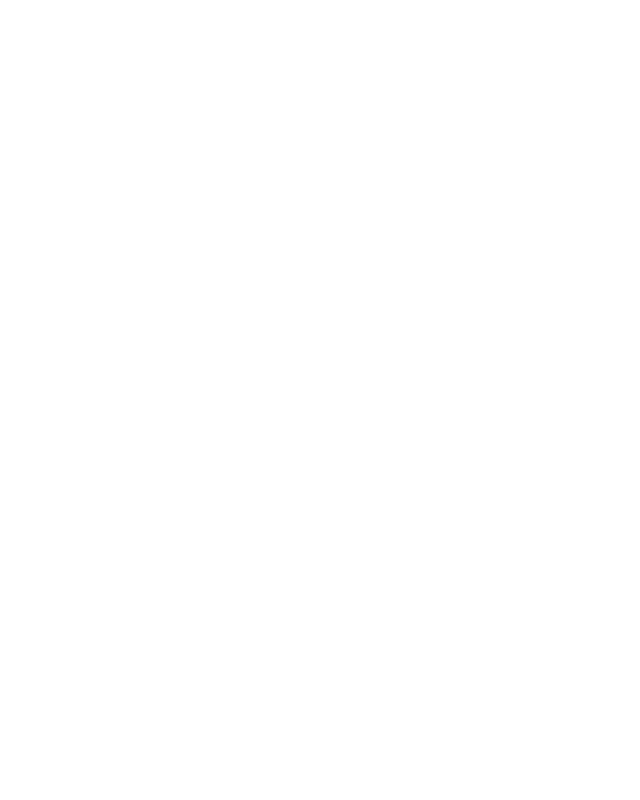
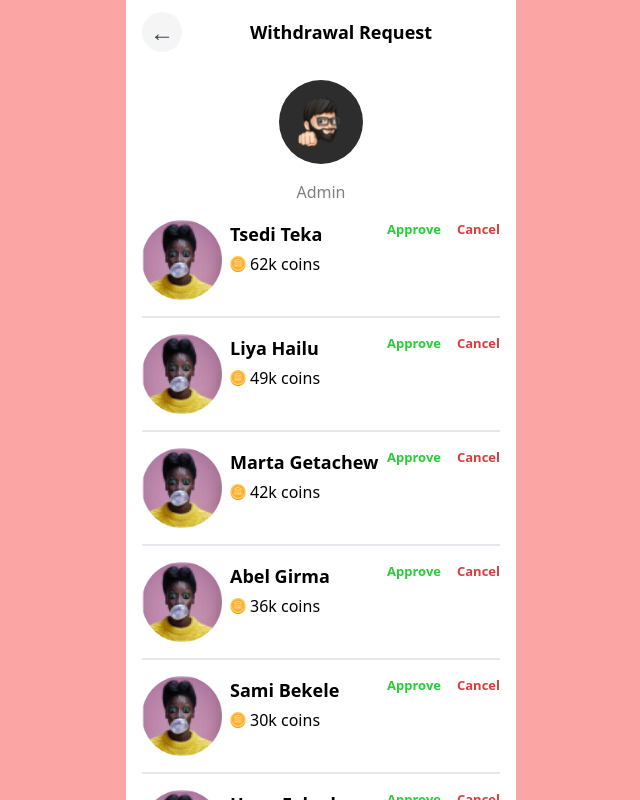
Before and after one commit to sabaif-s/FigmaToCode2, a React (Vite) app: page /withdrawalRequest in a window 1280 px wide. Before the commit this address had no page. Shown: the top 800 px of the page, without its empty margins (319-959 px from the left). Built offline with nearby package versions, Linux system fonts and the light colour scheme.

Commit message:
finishing withdrawal component

```diff
--- a/src/App.jsx
+++ b/src/App.jsx
@@ -10,6 +10,7 @@
 import EditProfile from './components/edit/EditProfile';
 import AdminDashboard from './components/dashboardAdmin/AdminDashboard';
 import Admin from './components/admin/Admin';
+import WithdrawalRequest from './components/request/WithdrawalRequest';
 function App() {
 
 
@@ -26,6 +27,7 @@
       <Route path="/edit" element={<EditProfile/>}/>
       <Route path="/admin" element={<Admin/>}/>
       <Route path="/adminDash" element={<AdminDashboard/>}/>
+      <Route path="/withdrawalRequest" element={<WithdrawalRequest/>}/>
     </Routes>
   </Router>
   )
--- a/src/components/admin/AdminTop.jsx
+++ b/src/components/admin/AdminTop.jsx
@@ -2,8 +2,10 @@
 import { motion } from 'framer-motion';
 import bellIcon from "../../assets/imageDashboard/notification.png";
 import userIcon from "../../assets/profile.png";
+import { useNavigate } from 'react-router-dom';
 
 const AdminHeader = () => {
+    const Navigate=useNavigate();
   return (
     <motion.div
       className="flex w-full justify-between items-center bg-white"
@@ -48,7 +50,11 @@
           animate={{ opacity: 1, x: 0 }}
           transition={{ duration: 0.5, delay: 0 }}
         >
-          <img src={userIcon} alt="User" className="w-6 h-6 rounded-full" />
+          <img
+          onClick={()=>{
+            Navigate("/adminDash");
+          }}
+          src={userIcon} alt="User" className="w-6 h-6 rounded-full" />
         </motion.button>
       </div>
     </motion.div>
--- a/src/components/dashboard/data.js
+++ b/src/components/dashboard/data.js
@@ -38,6 +38,12 @@
     id: 6,
     name: "Hana Fekadu",
     coins: "24k coins", // Reduced coins
+    imageUser: imageUser, // Replace with actual user image path
+  },
+  {
+    id: 7,
+    name: "Hanan Fekadu",
+    coins: "23k coins", // Reduced coins
     imageUser: imageUser, // Replace with actual user image path
   },
 ];
--- a/src/components/dashboardAdmin/AdminDashboard.jsx
+++ b/src/components/dashboardAdmin/AdminDashboard.jsx
@@ -14,17 +14,12 @@
     { label: "Log out", description: "Further secure your account for safety" },
   ];
 
-//   useEffect(() => {
-//     if (activeIndex === 1) {
-//       Navigate("/coin");
-//     }
-//     if (activeIndex === 2) {
-//       Navigate("/withdraw");
-//     }
-//     if (activeIndex === 0) {
-//       Navigate("/edit");
-//     }
-//   }, [activeIndex]);
+  useEffect(() => {
+    if (activeIndex == 0) {
+      Navigate("/withdrawalRequest");
+    }
+
+  }, [activeIndex]);
 
   return (
     <div className="flex justify-center md:items-center md:h-screen md:bg-red-300">
--- /dev/null
+++ b/src/components/request/WithdrawalRequest.jsx
@@ -0,0 +1,162 @@
+import React, { useState, useEffect } from "react";
+import { motion } from "framer-motion";
+import { useNavigate } from "react-router-dom";
+import { referralsData } from "../dashboard/data";
+import iconCoin from "../../assets/imageDashboard/coinIcon.png";
+
+const WithdrawalRequest = () => {
+  const [activeIndex, setActiveIndex] = useState(null);
+  const Navigate = useNavigate();
+
+  const options = [
+    { label: "Profile", description: "Edit Your Profile", icon: "src/assets/Profile-icon.png" },
+    { label: "Coins", description: "See Your Coin Stat", icon: "src/assets/coin-icon.png" },
+    { label: "Withdrawal", description: "Withdraw Your Coin", icon: "src/assets/withdrawal-icon.png" },
+    { label: "Manage your YouTube", description: "Withdraw Your Coin", icon: "src/assets/youtube-icon.png" },
+    { label: "Help & Support", description: "", icon: "src/assets/help and support.png" },
+    { label: "Log out", description: "Further secure your account for safety", icon: "src/assets/Logout.png" },
+  ];
+
+  useEffect(() => {
+    if (activeIndex === 1) {
+      Navigate("/coin");
+    }
+    if (activeIndex === 2) {
+      Navigate("/withdraw");
+    }
+    if (activeIndex === 0) {
+      Navigate("/edit");
+    }
+  }, [activeIndex]);
+
+  return (
+    <div className="flex justify-center md:items-center md:bg-red-300">
+      <motion.div
+        className="w-[390px] bg-white flex flex-col items-center rounded-[24px] rounded-tl-[32px]"
+        initial={{ opacity: 0 }}
+        animate={{ opacity: 1 }}
+        transition={{ duration: 0.5 }}
+      >
+        <motion.div
+          className="w-[390px] h-16 flex items-center px-4 fixed top-0 bg-white z-10"
+          initial={{ opacity: 0, y: -20 }}
+          animate={{ opacity: 1, y: 0 }}
+          transition={{ duration: 0.5 }}
+        >
+          <motion.button
+            onClick={() => {
+              Navigate(-1);
+            }}
+            className="text-gray-700 text-2xl bg-[#F5F5F5] font-bold w-10 h-10 rounded-full flex items-center justify-center"
+            whileHover={{ scale: 1.1 }}
+            whileTap={{ scale: 0.9 }}
+          >
+            &larr;
+          </motion.button>
+          <motion.h1
+            className="text-lg font-semibold text-center flex-grow"
+            initial={{ opacity: 0, y: -20 }}
+            animate={{ opacity: 1, y: 0 }}
+            transition={{ duration: 0.5, delay: 0.2 }}
+          >
+            Withdrawal Request
+          </motion.h1>
+        </motion.div>
+
+        <motion.div
+          className="flex justify-center mt-20"
+          initial={{ opacity: 0, scale: 0.8 }}
+          animate={{ opacity: 1, scale: 1 }}
+          transition={{ duration: 0.5, delay: 0.2 }}
+        >
+          <div className="w-[84px] h-[84px] rounded-full bg-[#2D2D2D] flex items-center justify-center">
+            <img
+              src="src/assets/profile.png"
+              alt="Avatar"
+              className="w-3/4 h-3/4 rounded-full"
+            />
+          </div>
+        </motion.div>
+
+        <motion.p
+          className="text-center mt-4 text-[12px text-[#00000080] opacity-50"
+          initial={{ opacity: 0, y: 20 }}
+          animate={{ opacity: 1, y: 0 }}
+          transition={{ duration: 0.5, delay: 0.3 }}
+        >
+          Admin
+        </motion.p>
+        <div
+          key={"third"}
+          className="w-full min-h-screen pb-20 px-4 flex flex-col gap-y-4 overflow-x-hidden mt-4"
+        >
+          {referralsData.map((user, index) => (
+            <motion.div
+              key={user.id}
+              className="w-full flex border-b-2 pb-4 border-gray-200 justify-between items-start"
+              initial={{ opacity: 0, y: 50 }}
+              animate={{ opacity: 1, y: 0 }}
+              transition={{ duration: 0.5, delay: index * 0.1 }}
+              whileHover={{ scale: 1.02 }}
+            >
+              <div className="w-2/3 flex justify-start gap-x-2">
+                <motion.div
+                  initial={{ opacity: 0, scale: 0.8 }}
+                  animate={{ opacity: 1, scale: 1 }}
+                  transition={{ duration: 0.5, delay: index * 0.1 }}
+                >
+                  <img src={user.imageUser} className="w-20" alt={user.name} />
+                </motion.div>
+                <div className="flex flex-col gap-y-1">
+                  <motion.span
+                    className="text-lg font-bold"
+                    initial={{ opacity: 0, x: -20 }}
+                    animate={{ opacity: 1, x: 0 }}
+                    transition={{ duration: 0.5, delay: index * 0.1 }}
+                  >
+                    {user.name}
+                  </motion.span>
+                  <div className="flex gap-x-1 justify-start items-center">
+                    <motion.img
+                      src={iconCoin}
+                      className="w-4 h-4"
+                      alt="coin icon"
+                      initial={{ opacity: 0, scale: 0.8 }}
+                      animate={{ opacity: 1, scale: 1 }}
+                      transition={{ duration: 0.5, delay: index * 0.1 }}
+                    />
+                    <motion.span
+                      initial={{ opacity: 0, x: -20 }}
+                      animate={{ opacity: 1, x: 0 }}
+                      transition={{ duration: 0.5, delay: index * 0.1 }}
+                    >
+                      {user.coins}
+                    </motion.span>
+                  </div>
+                </div>
+              </div>
+              <div className="flex gap-x-4">
+                <motion.span
+                  className="text-[#29CC39] text-[13px] font-bold cursor-pointer"
+                  whileHover={{ scale: 1.1 }}
+                  whileTap={{ scale: 0.9 }}
+                >
+                  Approve
+                </motion.span>
+                <motion.span
+                  className="text-[#D83E3E] text-[13px] font-bold cursor-pointer"
+                  whileHover={{ scale: 1.1 }}
+                  whileTap={{ scale: 0.9 }}
+                >
+                  Cancel
+                </motion.span>
+              </div>
+            </motion.div>
+          ))}
+        </div>
+      </motion.div>
+    </div>
+  );
+};
+
+export default WithdrawalRequest;
```
